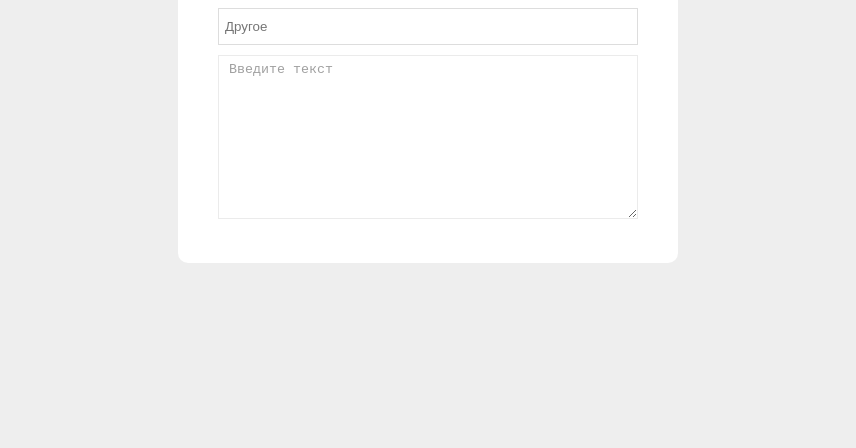
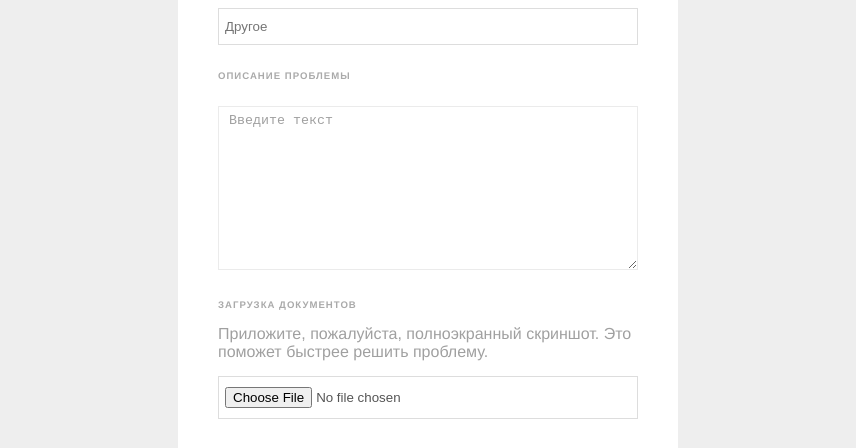
Before and after one commit to SmokenSpanish/test-maximum-education, a Vue app: page / in a window 1280 px wide. Shown: the part 504-952 px from the top of the page, without its empty margins (212-1068 px from the left). Before the commit the page ends 800 px from the top, so only its background shows below. Built offline with nearby package versions, Linux system fonts and the light colour scheme; no server answers.

Commit message:
feat: FileForm component

```diff
--- a/src/components/DescriptionForm.vue
+++ b/src/components/DescriptionForm.vue
@@ -1,4 +1,5 @@
 <template>
+  <label>Описание проблемы</label>
    <textarea
       class="form__textarea"
       name="description"
--- /dev/null
+++ b/src/components/FileForm.vue
@@ -0,0 +1,27 @@
+<template>
+  <label>Загрузка документов</label>
+  <p class="form__file">Приложите, пожалуйста, полноэкранный скриншот. Это поможет быстрее решить проблему.</p>
+    <input class="form__file-input" type="file" name="files" @change="handleFileChange($event)">
+</template>
+
+<script>
+export default {
+  methods: {
+    handleFileChange(evt) {
+      const file = evt.target.files[0];
+      if (file) {
+        const reader = new FileReader();
+        reader.readAsDataURL(file);
+      }
+    }
+  }
+}
+</script>
+
+<style>
+  .form__file {
+  color: #a0a0a0;
+  max-width: 420px;
+  margin: 0 0 15px;
+}
+</style>
--- a/src/components/FormApp.vue
+++ b/src/components/FormApp.vue
@@ -5,6 +5,7 @@
     <CitiesForm/>
     <ThemeForm/>
     <DescriptionForm/>
+    <FileForm/>
   </form>
 </template>
 
@@ -12,10 +13,12 @@
 import CitiesForm from './CitiesForm';
 import ThemeForm from './ThemeForm';
 import DescriptionForm from './DescriptionForm';
+import FileForm from './FileForm';
+
 export default {
   name: 'FormApp',
   components: {
-    CitiesForm, ThemeForm, DescriptionForm
+    CitiesForm, ThemeForm, DescriptionForm, FileForm
   },
   data () {
     return {
```
